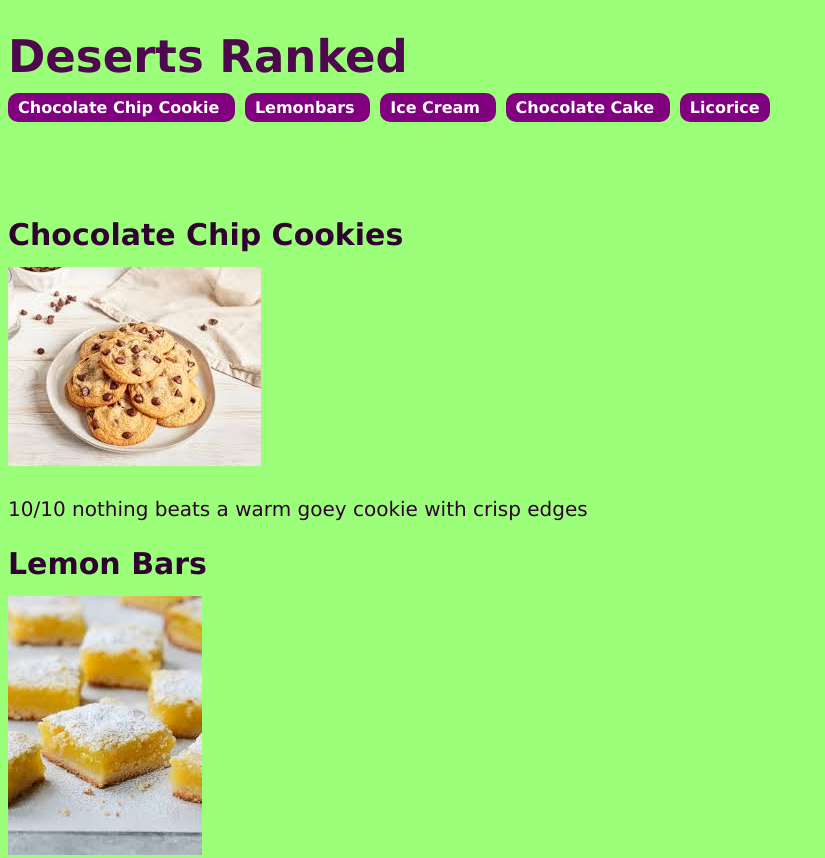
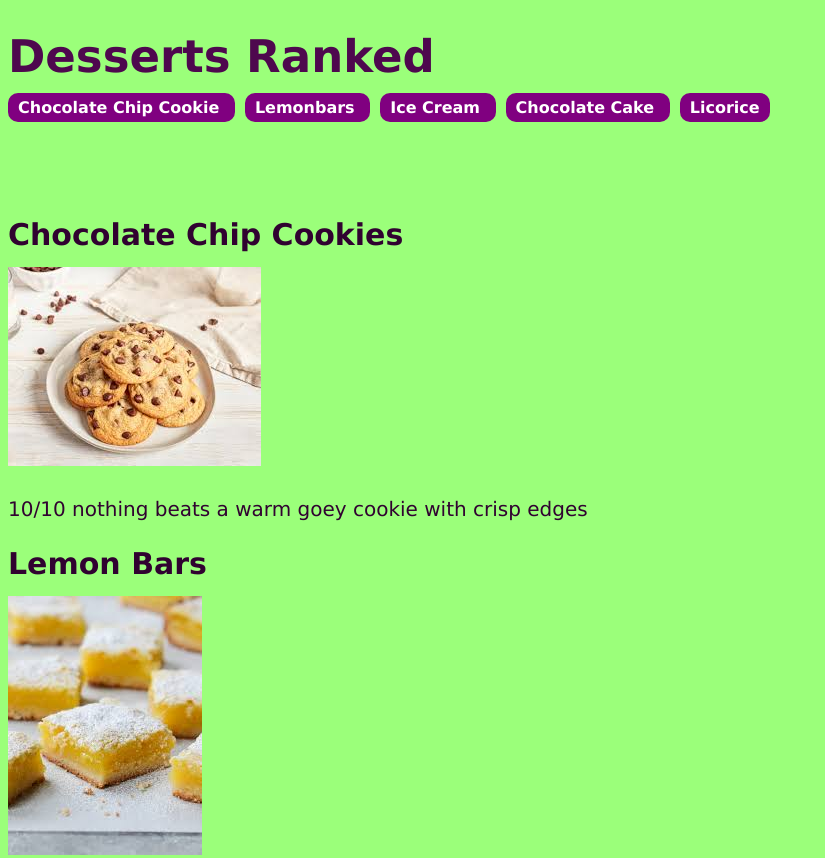
Before and after one commit to libbyraymond/dessert-demo, a plain HTML site: page index.html in a window 1280 px wide. Shown: the top 858 px of the page, without its empty margins (0-825 px from the left). Drawn offline with Linux system fonts and the light colour scheme.

Commit message:
Update index.html

```diff
--- a/index.html
+++ b/index.html
@@ -7,7 +7,7 @@
     <script src="main.js" defer></script>
   </head>
   <body>
-    <h1>Deserts Ranked</h1>
+    <h1>Desserts Ranked</h1>
 
     <div class="buttons">
       <span class="button">
```
